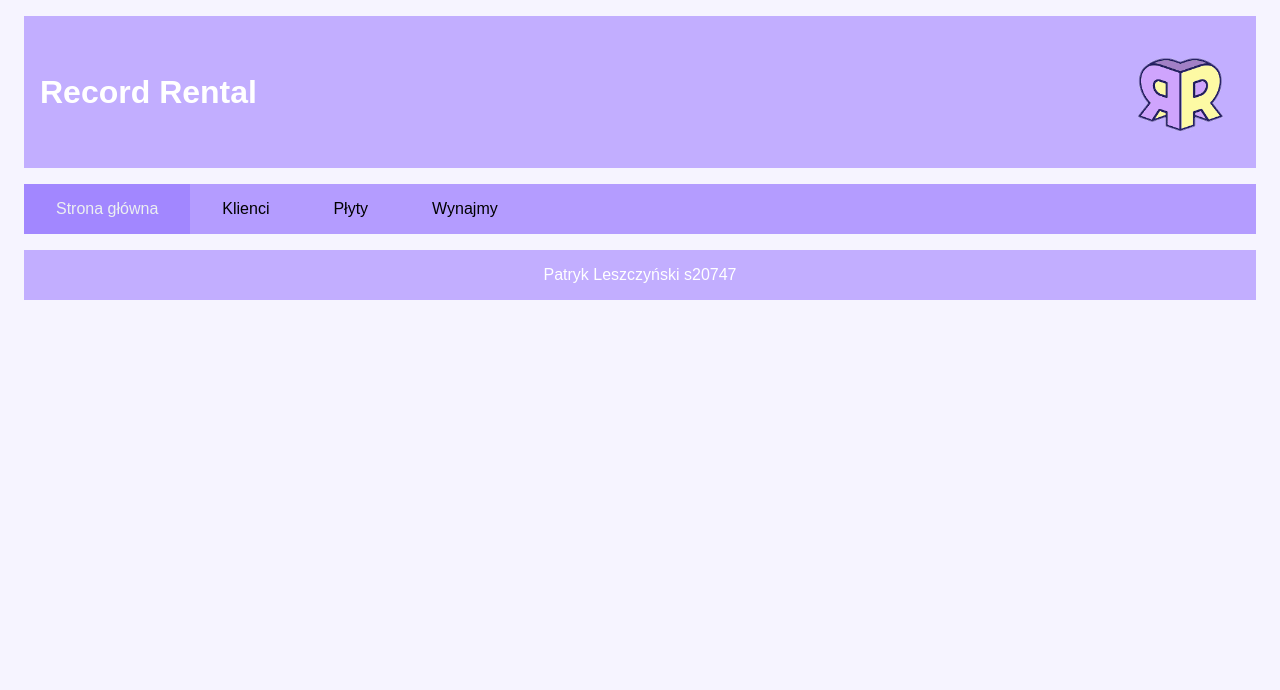
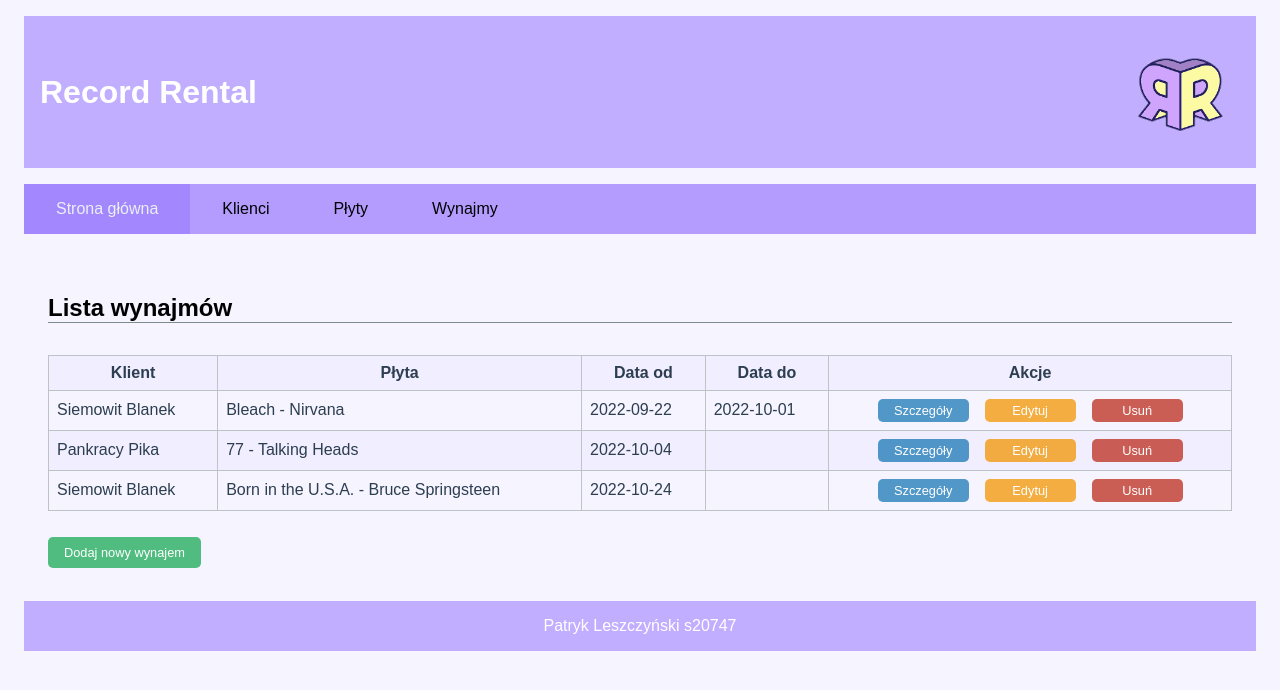
Before and after one commit to ssnickers700/tin-record-rental-spa, a React (Create React App) app in the folder record-rental/: page /rentals in a window 1280 px wide. Shown: the top 690 px of the page. Built offline with nearby package versions, Linux system fonts and the light colour scheme.

Commit message:
Add rental list component

```diff
--- a/record-rental/src/App.js
+++ b/record-rental/src/App.js
@@ -13,6 +13,7 @@ import ClientForm from "./components/client/ClientForm";
 import RecordList from "./components/record/RecordList";
 import RecordDetails from "./components/record/RecordDetails";
 import RecordForm from "./components/record/RecordForm";
+import RentalList from "./components/rental/RentalList";
 
 function App() {
     return (
@@ -22,6 +23,7 @@ function App() {
                 <Navigation/>
                 <Routes>
                     <Route path="/" element={<MainContent />} />
+
                     <Route path="/clients" element={<ClientList />} />
                     <Route path="/clients/details/:clientId" element={<ClientDetails />} />
                     <Route path="/clients/add" element={<ClientForm />} />
@@ -31,6 +33,8 @@ function App() {
                     <Route path="/records/details/:recordId" element={<RecordDetails />} />
                     <Route path="/records/add/" element={<RecordForm />} />
                     <Route path="/records/edit/:recordId" element={<RecordForm />} />
+
+                    <Route path="/rentals" element={<RentalList />} />
                 </Routes>
                 <Footer/>
             </div>
--- /dev/null
+++ b/record-rental/src/components/rental/RentalList.js
@@ -0,0 +1,44 @@
+import React from "react";
+import {Link} from "react-router-dom";
+import {getRentalsApiCall} from "../../apiCalls/rentalApiCalls";
+import {getFormattedDate} from "../../helpers/dateHelper";
+
+function RentalList() {
+    const rentalList = getRentalsApiCall();
+    return (
+        <main>
+            <h2>Lista wynajmów</h2>
+            <table className="table-list">
+                <thead>
+                <tr>
+                    <th>Klient</th>
+                    <th>Płyta</th>
+                    <th>Data od</th>
+                    <th>Data do</th>
+                    <th>Akcje</th>
+                </tr>
+                </thead>
+                <tbody>
+                {rentalList.map(rental => (
+                    <tr key={rental._id}>
+                        <td>{rental.client.firstName + " " + rental.client.lastName}</td>
+                        <td>{rental.record.recordName + " - " + rental.record.artistName}</td>
+                        <td>{rental.startDate ? getFormattedDate(rental.startDate) : ""}</td>
+                        <td>{rental.endDate ? getFormattedDate(rental.endDate) : ""}</td>
+                        <td>
+                            <ul className="list-actions">
+                                <li><Link to={`/rentals/details/${rental._id}`} className="list-actions-button-details">Szczegóły</Link></li>
+                                <li><Link to={`/rentals/edit/${rental._id}`} className="list-actions-button-edit">Edytuj</Link></li>
+                                <li><Link to={`/rentals/delete/${rental._id}`} className="list-actions-button-delete">Usuń</Link></li>
+                            </ul>
+                        </td>
+                    </tr>
+                ))}
+                </tbody>
+            </table>
+            <Link to="/rentals/add" className="button-add">Dodaj nowy wynajem</Link>
+        </main>
+    )
+}
+
+export default RentalList
```
